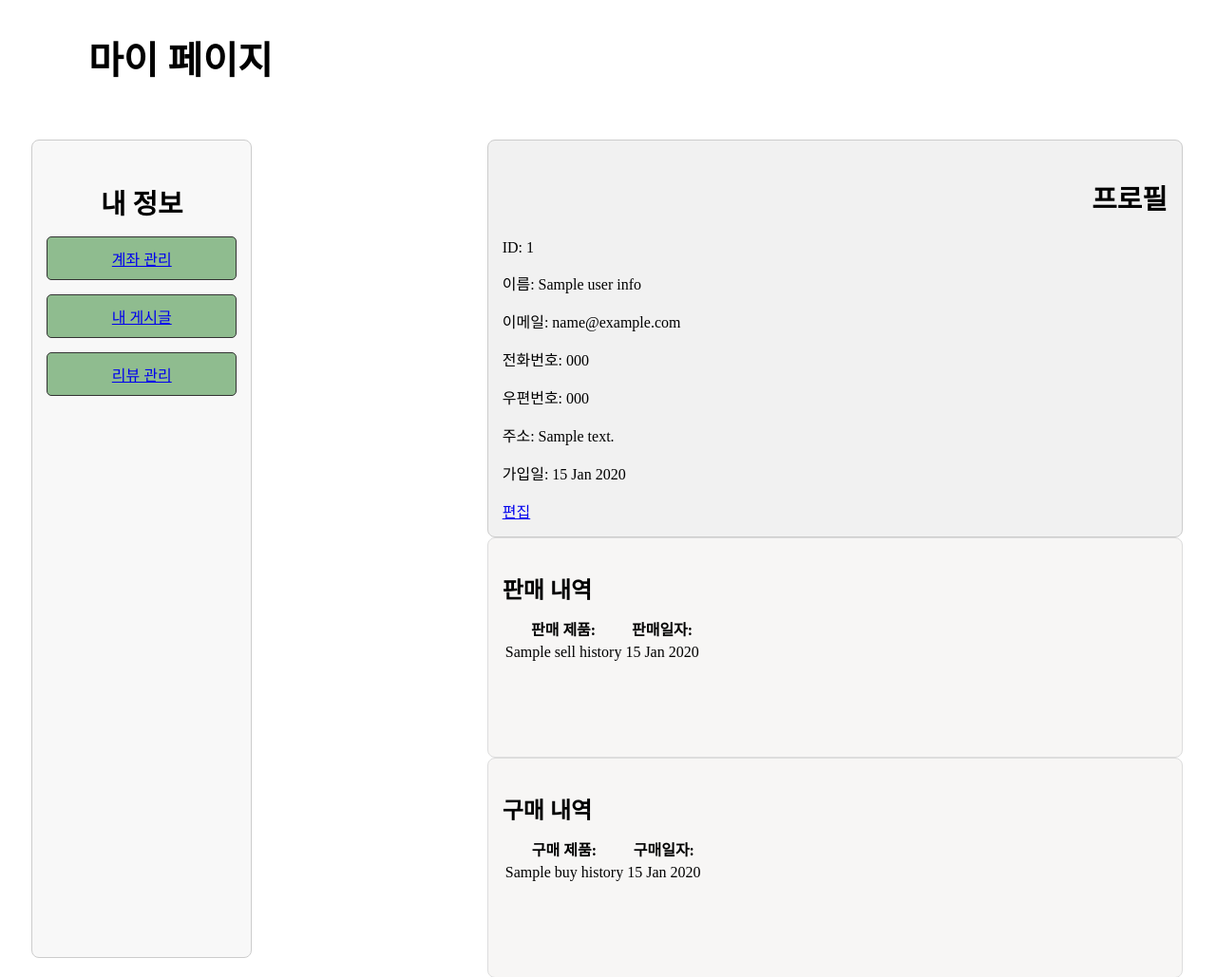
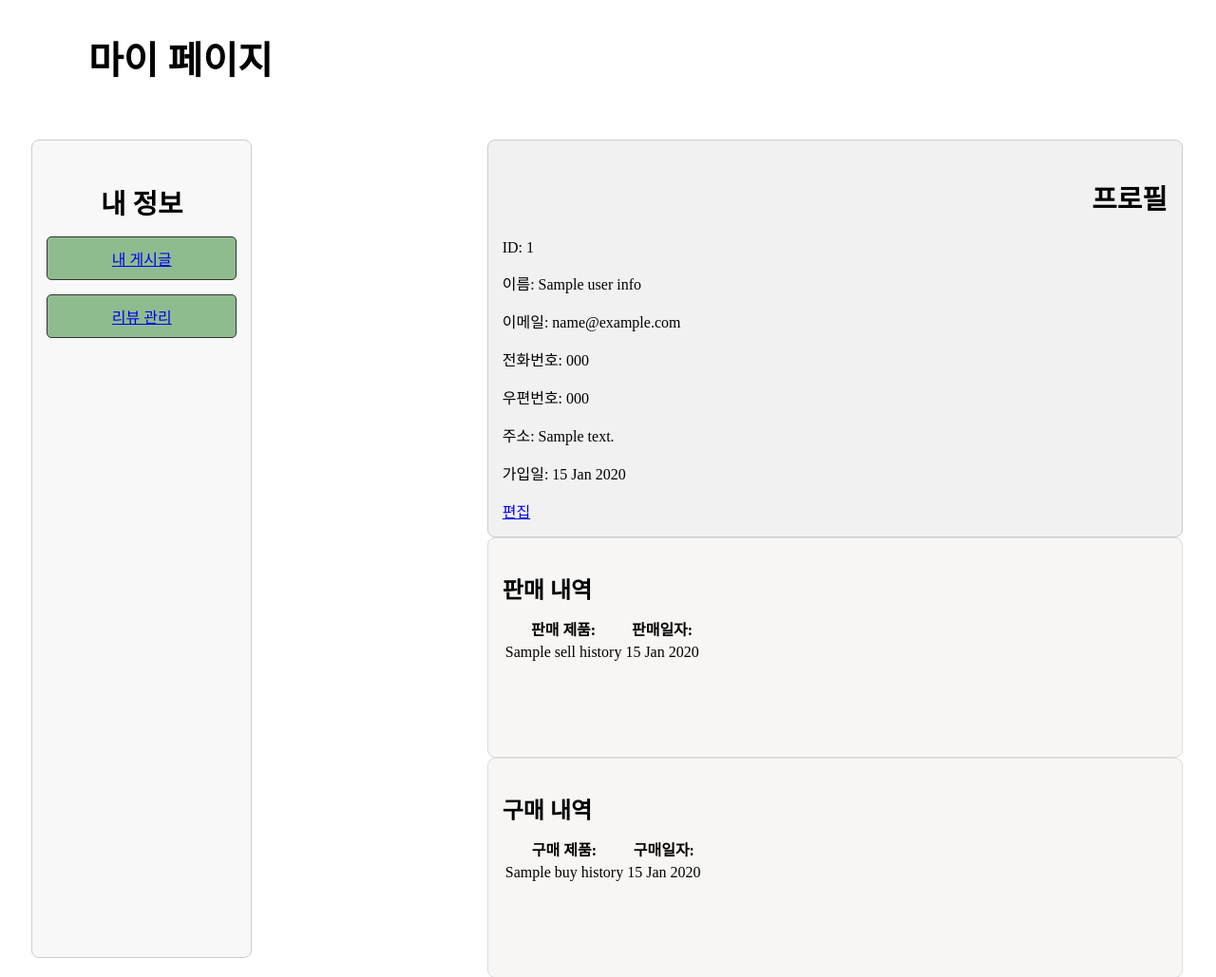
Before and after one commit to tipingi/joonggoMarket, a Node server app: template views/myPage.ejs in a window 1280 px wide. Shown: the top 1029 px of the page at 95% size. Run offline with Node 20, Linux system fonts and the light colour scheme; the template is opened without the code that fills it: most values are stand-ins (such as "Sample title", 1, 10 or a date in 2020).

Commit message:
3차 수정

```diff
--- a/views/dashboard.ejs
+++ b/views/dashboard.ejs
@@ -12,7 +12,6 @@
     <header>
         <div id="nav">
             <button id="myButton" onclick="handleMy()">마이</button>
-            <button id="messageButton" onclick="handleMessage()">쪽지</button>
             <button id="logoutButton" onclick="handleLogout()">로그아웃</button>
         </div>
     </header>
--- a/views/myPage.ejs
+++ b/views/myPage.ejs
@@ -18,7 +18,6 @@
         <h3>내 정보</h3>
 
         <ul>
-          <li><a href="/wallet">계좌 관리</a></li>
           <li><a href="/post">내 게시글</a></li>
           <li><a href="/reviews">리뷰 관리</a></li>
         </ul>
```
